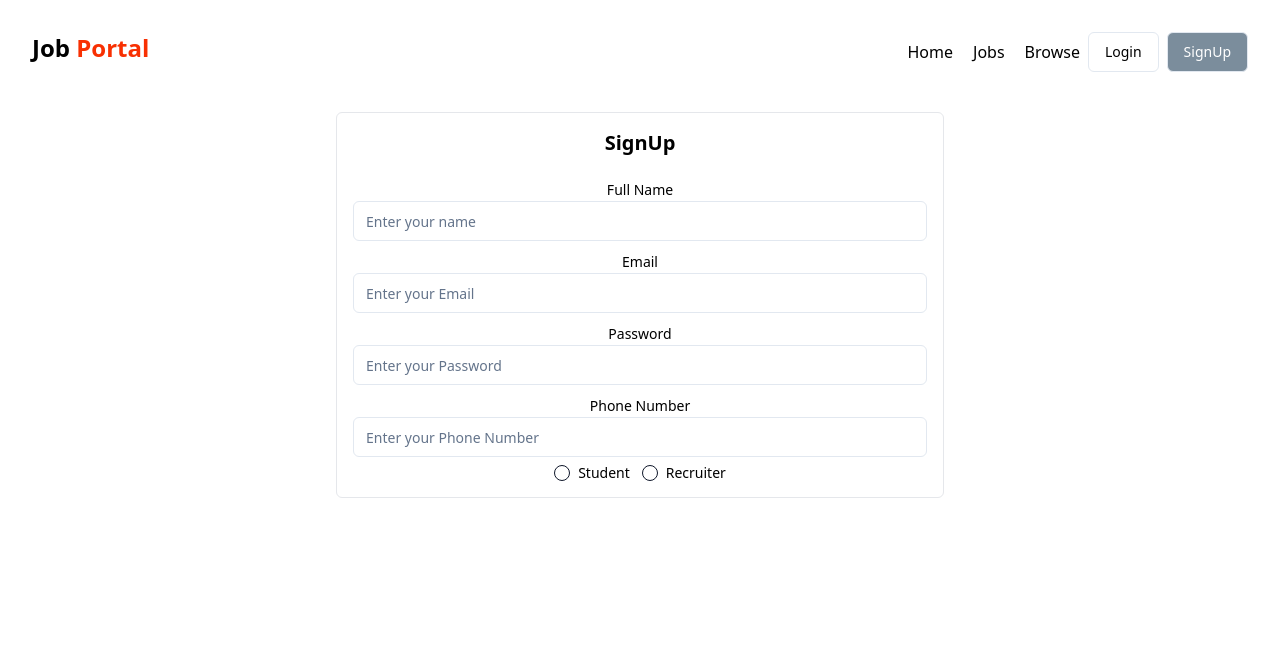
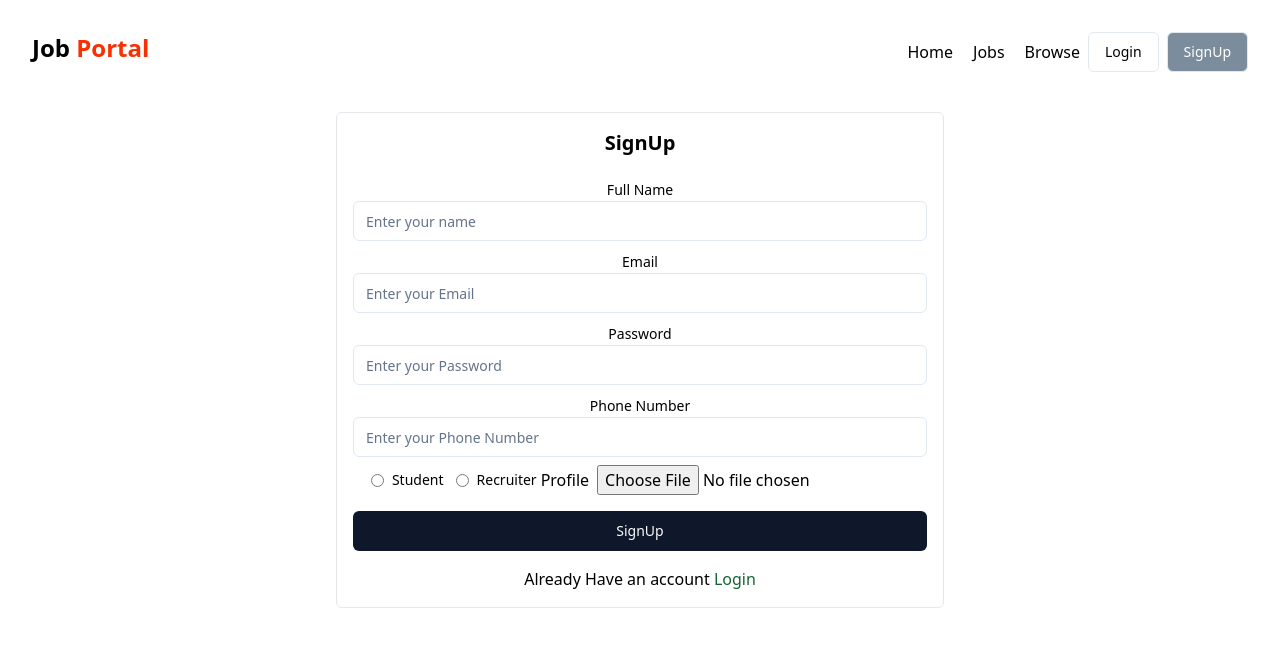
Before and after one commit to MgMorshed123/ClientCarrer, a React (Vite) app: page /signup in a window 1280 px wide. Shown: the top 646 px of the page. Built offline with nearby package versions, Linux system fonts and the light colour scheme.

Commit message:
sign up file input done

```diff
--- a/src/components/auth/SignUp/SignUp.jsx
+++ b/src/components/auth/SignUp/SignUp.jsx
@@ -4,6 +4,8 @@
 import { Label } from "@/components/ui/label";
 import { Input } from "@/components/ui/input";
 import { RadioGroup, RadioGroupItem } from "@/components/ui/radio-group";
+import { Button } from "@/components/ui/button";
+import { Link } from "react-router-dom";
 const SignUp = () => {
   return (
     <div>
@@ -36,18 +38,44 @@
             <Input type="number" placeholder="Enter your Phone Number" />
           </div>
 
-          <div className="flex items-center justify-center">
+          <div className="flex items-center justify-center gap-1">
             <RadioGroup className="flex justify-center items-center gap-3">
               <div className="flex items-center space-x-2">
-                <RadioGroupItem value="option-one" id="option-one" />
+                <input
+                  type="radio"
+                  name="role"
+                  value="student"
+                  className="cursor-pointer"
+                />
                 <Label htmlFor="option-one">Student</Label>
               </div>
               <div className="flex items-center space-x-2">
-                <RadioGroupItem value="option-two" id="option-two" />
+                <input
+                  type="radio"
+                  name="role"
+                  value="student"
+                  className="cursor-pointer"
+                />
                 <Label htmlFor="option-two">Recruiter</Label>
               </div>
             </RadioGroup>
+
+            <div className="flex items-center gap-2">
+              <label>Profile</label>
+              <input
+                accept="image/*"
+                type="file"
+                className="cursor-pointer"
+              ></input>
+            </div>
           </div>
+          <Button className="w-full my-4">SignUp</Button>
+          <p>
+            Already Have an account{" "}
+            <Link to="/login" className="text-green-800">
+              Login
+            </Link>
+          </p>
         </form>
       </div>
     </div>
```
